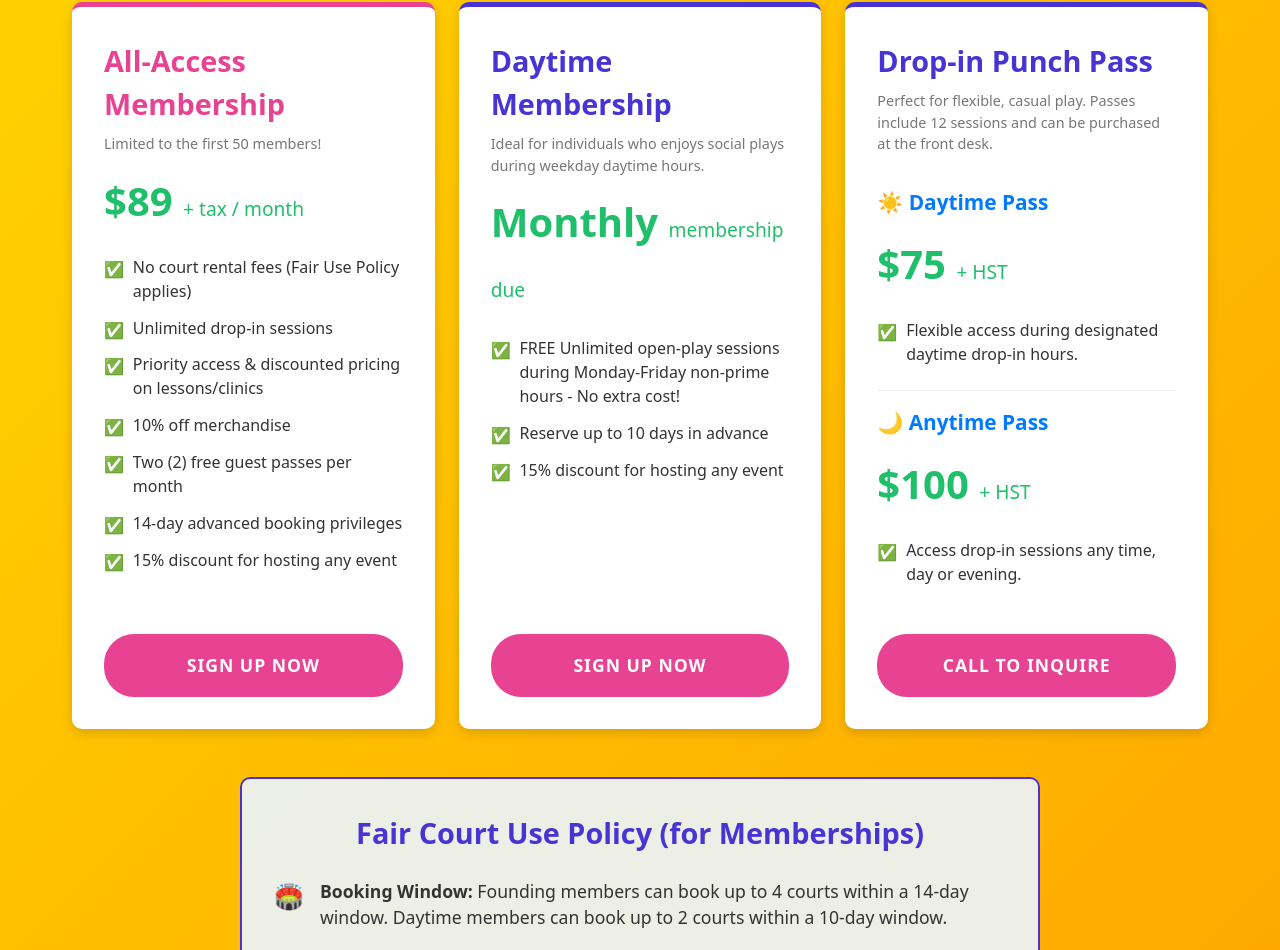
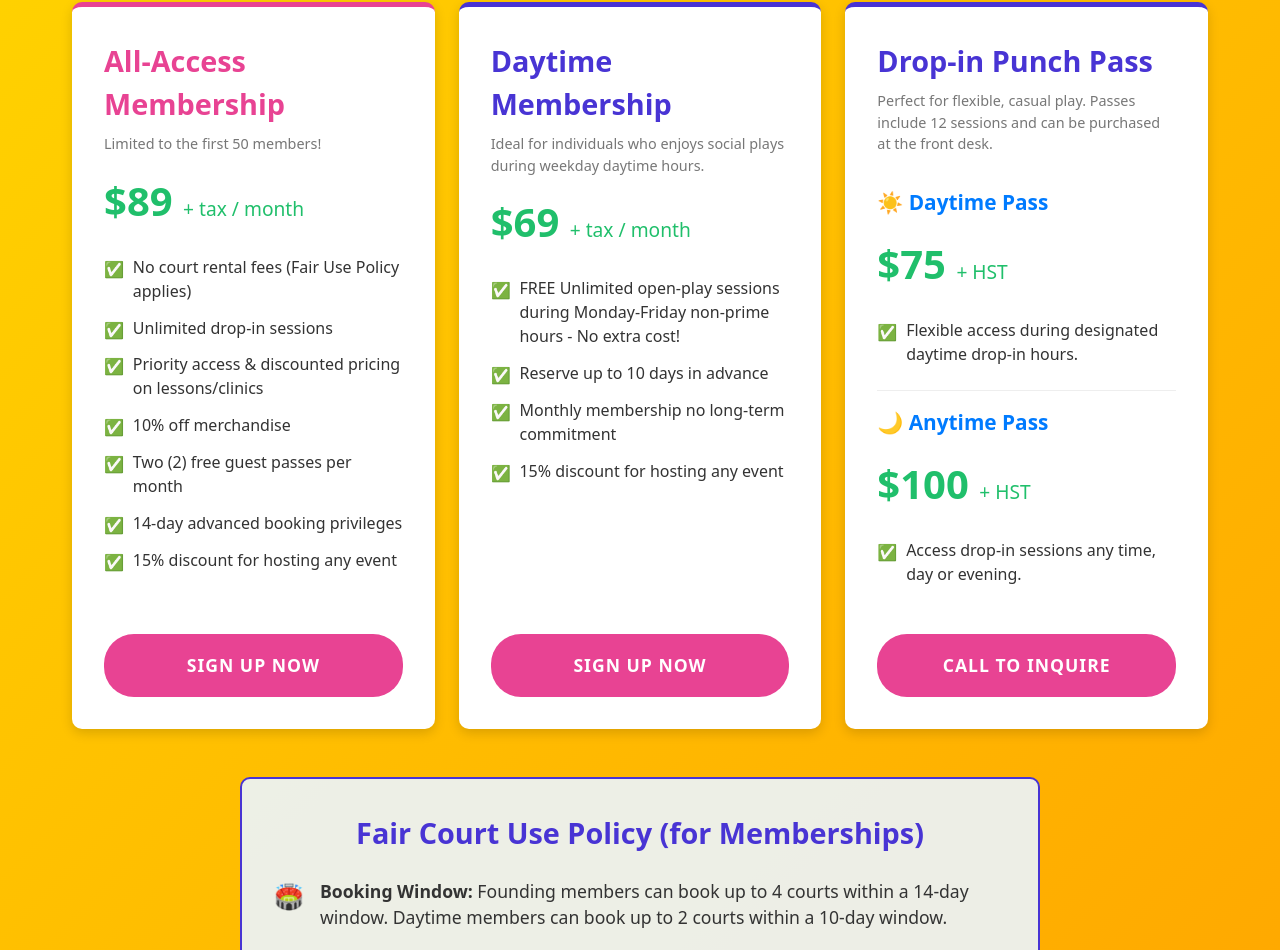
Before and after one commit to supertimmyh/picktopia_landing_page, a React (Vite) app: page / in a window 1280 px wide. Shown: the part 2033-2983 px from the top of the page. Built offline with nearby package versions, Linux system fonts and the light colour scheme.

Commit message:
Add price of daytime membership

```diff
--- a/src/components/Membership.jsx
+++ b/src/components/Membership.jsx
@@ -222,10 +222,11 @@ const Membership = () => {
             <div>
               <PlanTitle>Daytime Membership</PlanTitle>
               <PlanSubtext>Ideal for individuals who enjoys social plays during weekday daytime hours.</PlanSubtext>
-              <PlanPrice>Monthly <span style={{fontSize: '1.2rem', fontWeight: 'normal'}}>membership due</span></PlanPrice>
+              <PlanPrice>$69 <span style={{fontSize: '1.2rem', fontWeight: 'normal'}}>+ tax / month</span></PlanPrice>
               <BenefitList>
                 <BenefitItem>FREE Unlimited open-play sessions during Monday-Friday non-prime hours - No extra cost!</BenefitItem>
                 <BenefitItem>Reserve up to 10 days in advance</BenefitItem>
+                <BenefitItem>Monthly membership no long-term commitment</BenefitItem>
                 <BenefitItem>15% discount for hosting any event</BenefitItem>
               </BenefitList>
             </div>
```
